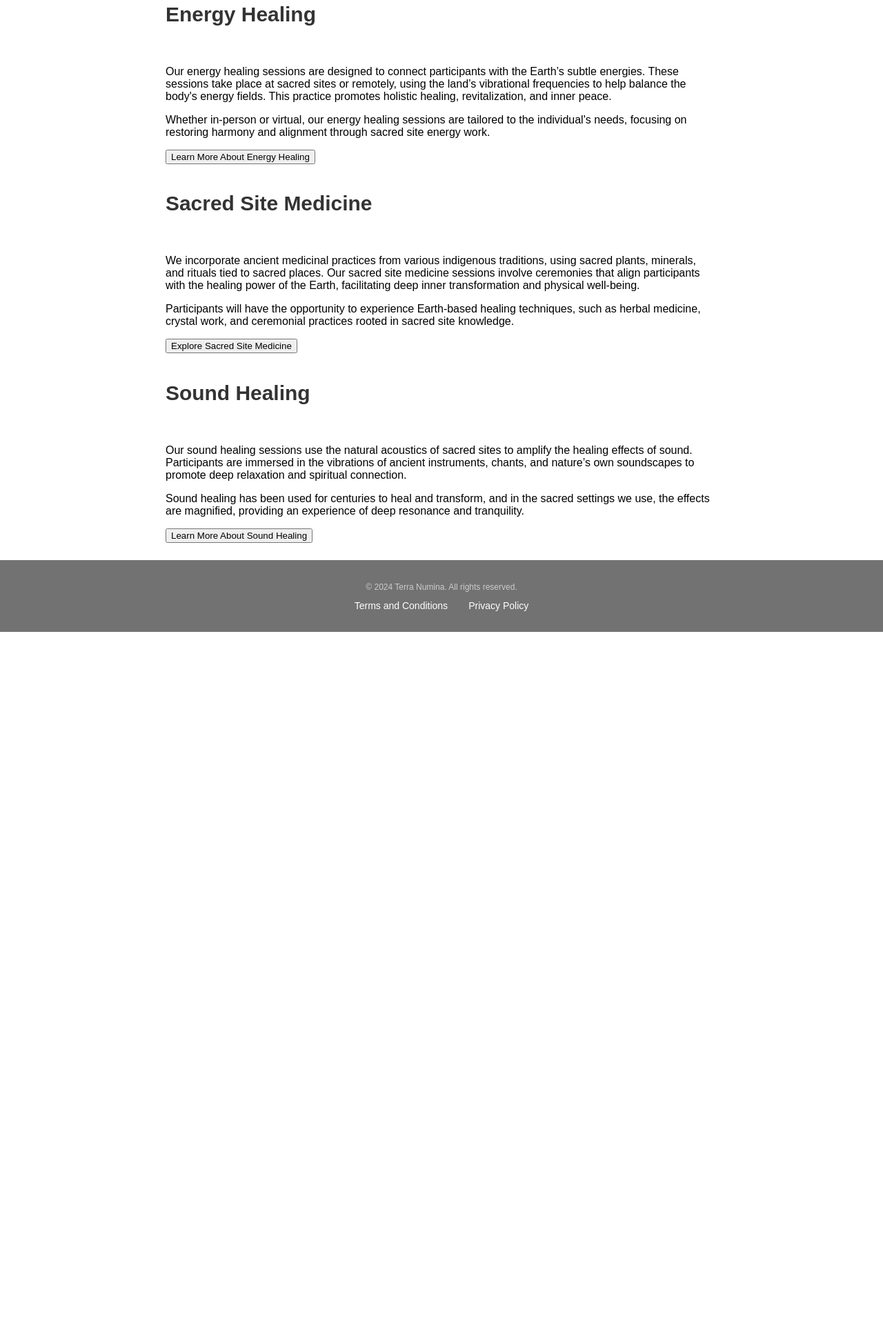
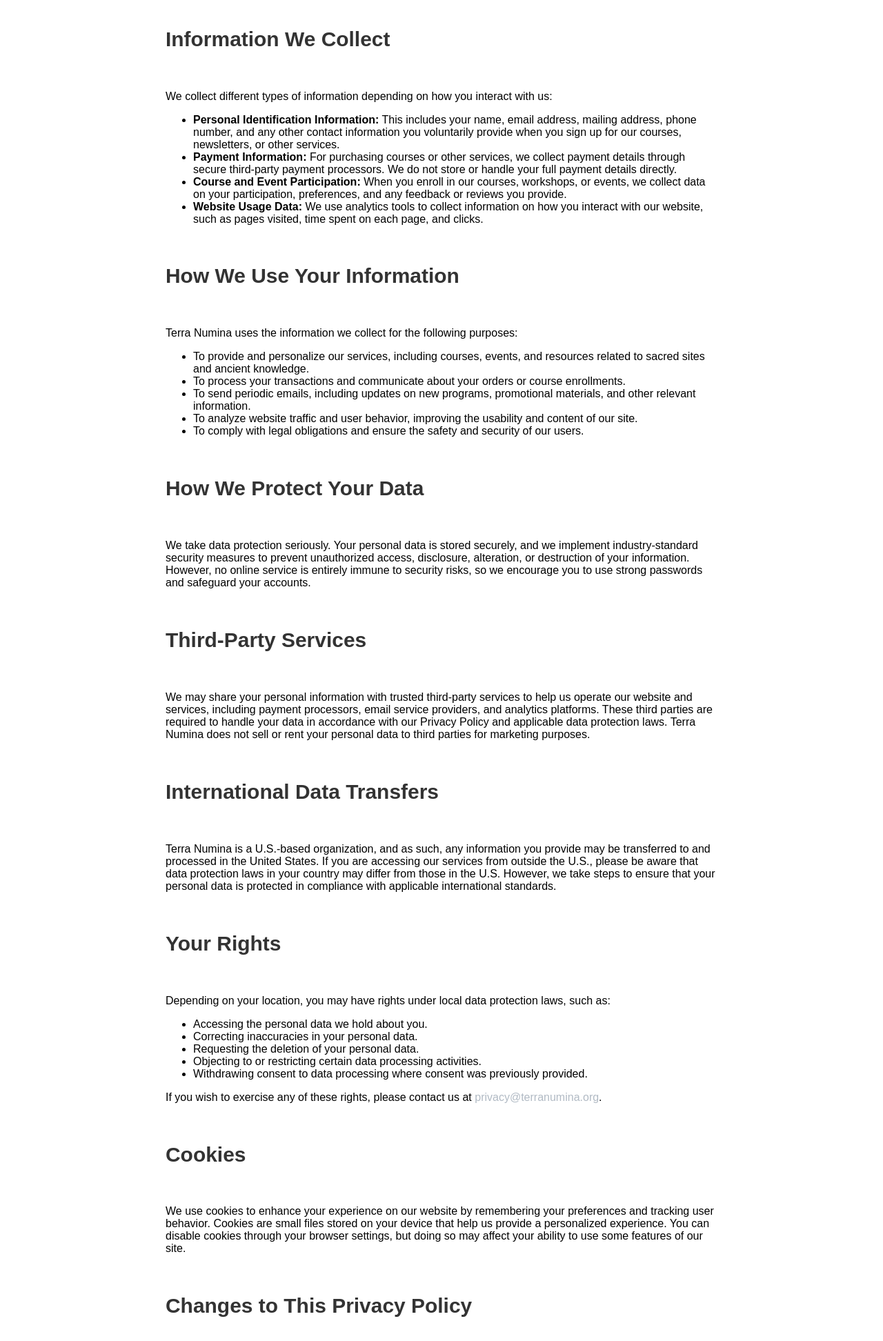
Before and after one commit to jnavno/terra_numina_webapp, a website: page public/privacy_policy.html in a window 1280 px wide. Shown: the part 489-2433 px from the top of the page at 69% size. Before the commit the page ends 1405 px from the top, so only its background shows below. Drawn offline with Linux system fonts and the light colour scheme; no server answers.

Commit message:
updated privacy policy document

```diff
--- a/public/privacy_policy.html
+++ b/public/privacy_policy.html
@@ -20,57 +20,171 @@
     </div>
     <div class="container">
         <div class="title-wrapper">
-            <h1>Healing Services</h1>
+            <h1>Privacy Policy</h1>
             <div class="image-wrapper">
-                <img src="images/placeholder_image_1.jpg" alt="Healing Services" class="placeholder-image">
+                <img src="images/placeholder_image_1.jpg" alt="Privacy Policy" class="placeholder-image">
             </div>
         </div>
 
         <div class="homepage-links">
-            <!-- Section: Introduction -->
             <div class="subtitle-wrapper">
                 <div class="subtitle">
-                    <h3>Healing Through Sacred Sites and Earth Energies</h3>
+                    <h3>Introduction</h3>
                 </div>
             </div>
             <div class="subsection-links">
-                <p>Terra Numina offers a range of healing services based on the ancient knowledge of sacred sites and the medicine of the Earth. Our healing practices draw from a variety of traditions, utilizing the transformative power of sacred places to foster deep physical, emotional, and spiritual healing.</p>
+                <p>
+                    Welcome to Terra Numina's Privacy Policy. Your privacy is critically important to us. Terra Numina is
+                    committed to safeguarding the personal data of our visitors, members, and users, whether you're accessing
+                    our website, taking part in our transformational journeys, or engaging with our educational courses on
+                    sacred sites and ancient knowledge. This Privacy Policy explains how we collect, use, and protect your
+                    information, as well as your rights regarding your personal data.
+                </p>
             </div>
 
-            <!-- Section: Energy Healing -->
             <div class="subtitle-wrapper">
                 <div class="subtitle">
-                    <h3>Energy Healing</h3>
+                    <h3>Information We Collect</h3>
                 </div>
             </div>
             <div class="subsection-links">
-                <p>Our energy healing sessions are designed to connect participants with the Earth’s subtle energies. These sessions take place at sacred sites or remotely, using the land’s vibrational frequencies to help balance the body's energy fields. This practice promotes holistic healing, revitalization, and inner peace.</p>
-                <p>Whether in-person or virtual, our energy healing sessions are tailored to the individual's needs, focusing on restoring harmony and alignment through sacred site energy work.</p>
-                <button onclick="location.href='services_energy_healing.html'" class="btn">Learn More About Energy Healing</button>
+                <p>
+                    We collect different types of information depending on how you interact with us:
+                    <ul>
+                        <li><strong>Personal Identification Information:</strong> This includes your name, email address,
+                            mailing address, phone number, and any other contact information you voluntarily provide when you
+                            sign up for our courses, newsletters, or other services.</li>
+                        <li><strong>Payment Information:</strong> For purchasing courses or other services, we collect payment
+                            details through secure third-party payment processors. We do not store or handle your full payment
+                            details directly.</li>
+                        <li><strong>Course and Event Participation:</strong> When you enroll in our courses, workshops, or
+                            events, we collect data on your participation, preferences, and any feedback or reviews you
+                            provide.</li>
+                        <li><strong>Website Usage Data:</strong> We use analytics tools to collect information on how you
+                            interact with our website, such as pages visited, time spent on each page, and clicks.</li>
+                    </ul>
+                </p>
             </div>
 
-            <!-- Section: Sacred Site Medicine -->
             <div class="subtitle-wrapper">
                 <div class="subtitle">
-                    <h3>Sacred Site Medicine</h3>
+                    <h3>How We Use Your Information</h3>
                 </div>
             </div>
             <div class="subsection-links">
-                <p>We incorporate ancient medicinal practices from various indigenous traditions, using sacred plants, minerals, and rituals tied to sacred places. Our sacred site medicine sessions involve ceremonies that align participants with the healing power of the Earth, facilitating deep inner transformation and physical well-being.</p>
-                <p>Participants will have the opportunity to experience Earth-based healing techniques, such as herbal medicine, crystal work, and ceremonial practices rooted in sacred site knowledge.</p>
-                <button onclick="location.href='services_sacred_medicine.html'" class="btn">Explore Sacred Site Medicine</button>
+                <p>
+                    Terra Numina uses the information we collect for the following purposes:
+                    <ul>
+                        <li>To provide and personalize our services, including courses, events, and resources related to sacred
+                            sites and ancient knowledge.</li>
+                        <li>To process your transactions and communicate about your orders or course enrollments.</li>
+                        <li>To send periodic emails, including updates on new programs, promotional materials, and other
+                            relevant information.</li>
+                        <li>To analyze website traffic and user behavior, improving the usability and content of our site.</li>
+                        <li>To comply with legal obligations and ensure the safety and security of our users.</li>
+                    </ul>
+                </p>
             </div>
 
-            <!-- Section: Sound Healing -->
             <div class="subtitle-wrapper">
                 <div class="subtitle">
-                    <h3>Sound Healing</h3>
+                    <h3>How We Protect Your Data</h3>
                 </div>
             </div>
             <div class="subsection-links">
-                <p>Our sound healing sessions use the natural acoustics of sacred sites to amplify the healing effects of sound. Participants are immersed in the vibrations of ancient instruments, chants, and nature’s own soundscapes to promote deep relaxation and spiritual connection.</p>
-                <p>Sound healing has been used for centuries to heal and transform, and in the sacred settings we use, the effects are magnified, providing an experience of deep resonance and tranquility.</p>
-                <button onclick="location.href='services_sound_healing.html'" class="btn">Learn More About Sound Healing</button>
+                <p>
+                    We take data protection seriously. Your personal data is stored securely, and we implement industry-standard
+                    security measures to prevent unauthorized access, disclosure, alteration, or destruction of your information.
+                    However, no online service is entirely immune to security risks, so we encourage you to use strong passwords
+                    and safeguard your accounts.
+                </p>
+            </div>
+
+            <div class="subtitle-wrapper">
+                <div class="subtitle">
+                    <h3>Third-Party Services</h3>
+                </div>
+            </div>
+            <div class="subsection-links">
+                <p>
+                    We may share your personal information with trusted third-party services to help us operate our website and
+                    services, including payment processors, email service providers, and analytics platforms. These third parties
+                    are required to handle your data in accordance with our Privacy Policy and applicable data protection laws.
+                    Terra Numina does not sell or rent your personal data to third parties for marketing purposes.
+                </p>
+            </div>
+
+            <div class="subtitle-wrapper">
+                <div class="subtitle">
+                    <h3>International Data Transfers</h3>
+                </div>
+            </div>
+            <div class="subsection-links">
+                <p>
+                    Terra Numina is a U.S.-based organization, and as such, any information you provide may be transferred to and
+                    processed in the United States. If you are accessing our services from outside the U.S., please be aware that
+                    data protection laws in your country may differ from those in the U.S. However, we take steps to ensure that
+                    your personal data is protected in compliance with applicable international standards.
+                </p>
+            </div>
+
+            <div class="subtitle-wrapper">
+                <div class="subtitle">
+                    <h3>Your Rights</h3>
+                </div>
+            </div>
+            <div class="subsection-links">
+                <p>
+                    Depending on your location, you may have rights under local data protection laws, such as:
+                    <ul>
+                        <li>Accessing the personal data we hold about you.</li>
+                        <li>Correcting inaccuracies in your personal data.</li>
+                        <li>Requesting the deletion of your personal data.</li>
+                        <li>Objecting to or restricting certain data processing activities.</li>
+                        <li>Withdrawing consent to data processing where consent was previously provided.</li>
+                    </ul>
+                    If you wish to exercise any of these rights, please contact us at <a
+                        href="mailto:privacy@terranumina.org">privacy@terranumina.org</a>.
+                </p>
+            </div>
+
+            <div class="subtitle-wrapper">
+                <div class="subtitle">
+                    <h3>Cookies</h3>
+                </div>
+            </div>
+            <div class="subsection-links">
+                <p>
+                    We use cookies to enhance your experience on our website by remembering your preferences and tracking user
+                    behavior. Cookies are small files stored on your device that help us provide a personalized experience.
+                    You can disable cookies through your browser settings, but doing so may affect your ability to use some
+                    features of our site.
+                </p>
+            </div>
+
+            <div class="subtitle-wrapper">
+                <div class="subtitle">
+                    <h3>Changes to This Privacy Policy</h3>
+                </div>
+            </div>
+            <div class="subsection-links">
+                <p>
+                    Terra Numina reserves the right to update or modify this Privacy Policy at any time. We will notify you of any
+                    changes by posting the updated policy on our website. We encourage you to review this page periodically to
+                    stay informed about how we are protecting your data.
+                </p>
+            </div>
+
+            <div class="subtitle-wrapper">
+                <div class="subtitle">
+                    <h3>Contact Us</h3>
+                </div>
+            </div>
+            <div class="subsection-links">
+                <p>
+                    If you have any questions or concerns regarding this Privacy Policy, please contact us at:
+                    <a href="mailto:privacy@terranumina.org">privacy@terranumina.org</a>.
+                </p>
             </div>
         </div>
     </div>
```
